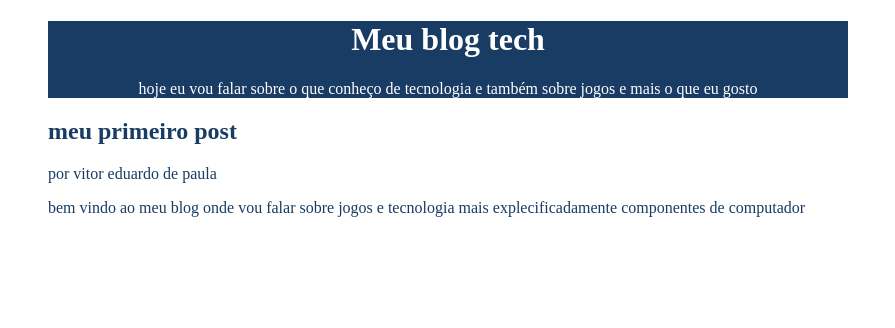
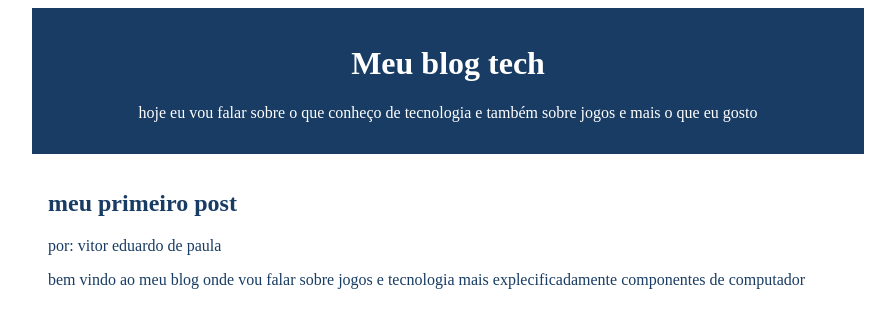
Before and after one commit to vitorwiii/meu-blog, a plain HTML site: page index.html in a window 1280 px wide. Shown: the whole page, without its empty margins (192-1087 px from the left). Drawn offline with Linux system fonts and the light colour scheme.

Commit message:
finaliada aula 4 sem imgem

```diff
--- a/index.html
+++ b/index.html
@@ -12,12 +12,14 @@
             text-align: center;
             max-width: 800px;
             margin: 0 auto;
+            padding: 16px;
                     }
              main {
                background-color: #FFFFFF;
                color: #183C63;
                max-width: 800px;
                margin: 0 auto;
+               padding: 16px;
                  }
        </style>
    <body>
@@ -27,7 +29,7 @@ main {
         </header>
                <main>
                    <h2> meu primeiro post </h2>
-                   <p>por vitor eduardo de paula</p>
+                   <p>por: vitor eduardo de paula</p>
                    <p>bem vindo ao meu blog onde vou falar sobre jogos e tecnologia mais explecificadamente componentes de computador</p>
               </main>
 
```
Lines whose indentation alone changed are shown as unchanged.
